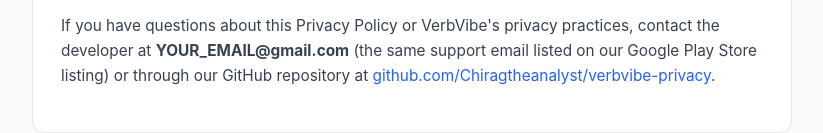
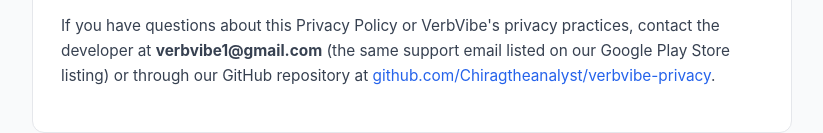
Before and after one commit to Chiragtheanalyst/verbvibe-privacy, a plain HTML site: page index.html in a window 1280 px wide. Shown: the part 1540-1673 px from the top of the page, without its empty margins (228-1051 px from the left). Drawn offline with Linux system fonts and the light colour scheme.

Commit message:
Update index.html

```diff
--- a/index.html
+++ b/index.html
@@ -82,7 +82,7 @@
     <h2>6. Contact Us</h2>
     <p>
       If you have questions about this Privacy Policy or VerbVibe's privacy practices, contact the developer at
-      <strong>YOUR_EMAIL@gmail.com</strong> (the same support email listed on our Google Play Store listing) or through our GitHub repository at
+      <strong>verbvibe1@gmail.com</strong> (the same support email listed on our Google Play Store listing) or through our GitHub repository at
       <a href="https://github.com/Chiragtheanalyst/verbvibe-privacy" target="_blank" rel="noopener noreferrer">github.com/Chiragtheanalyst/verbvibe-privacy</a>.
     </p>
   </div>
```
